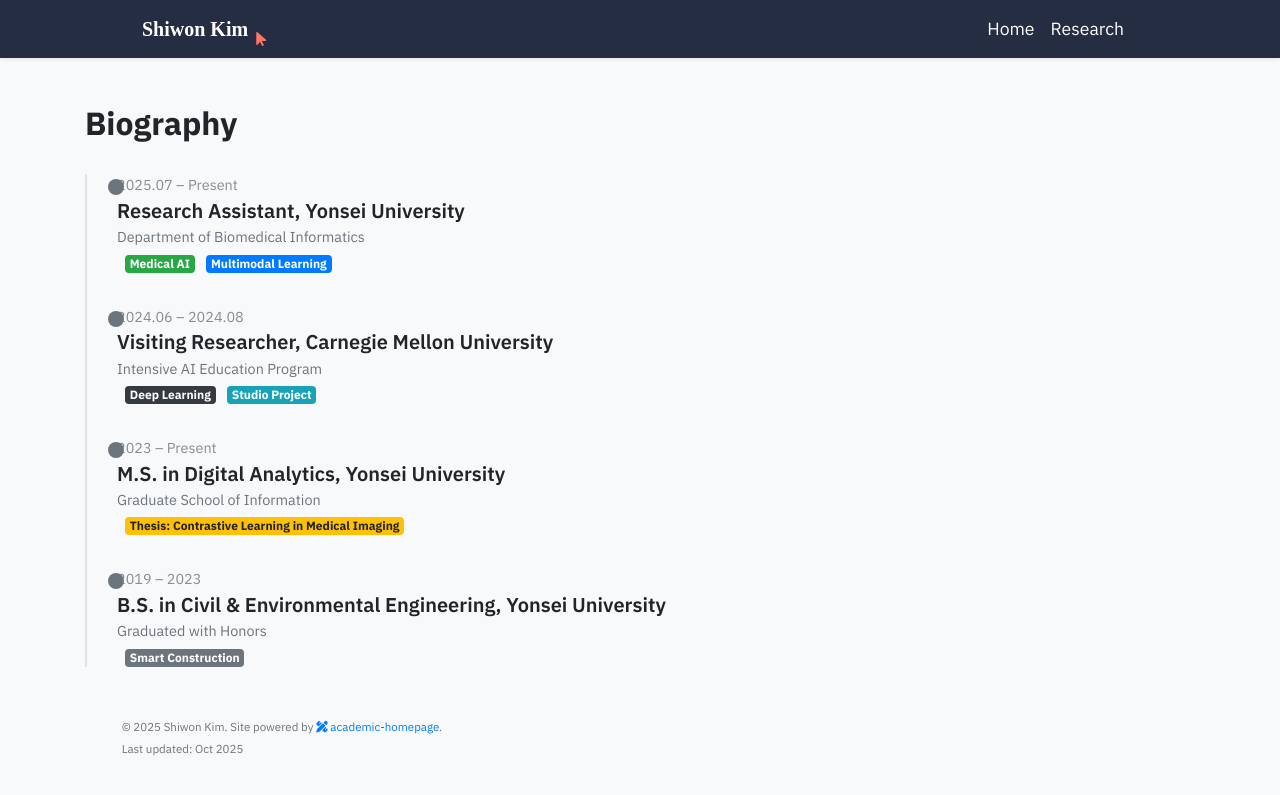
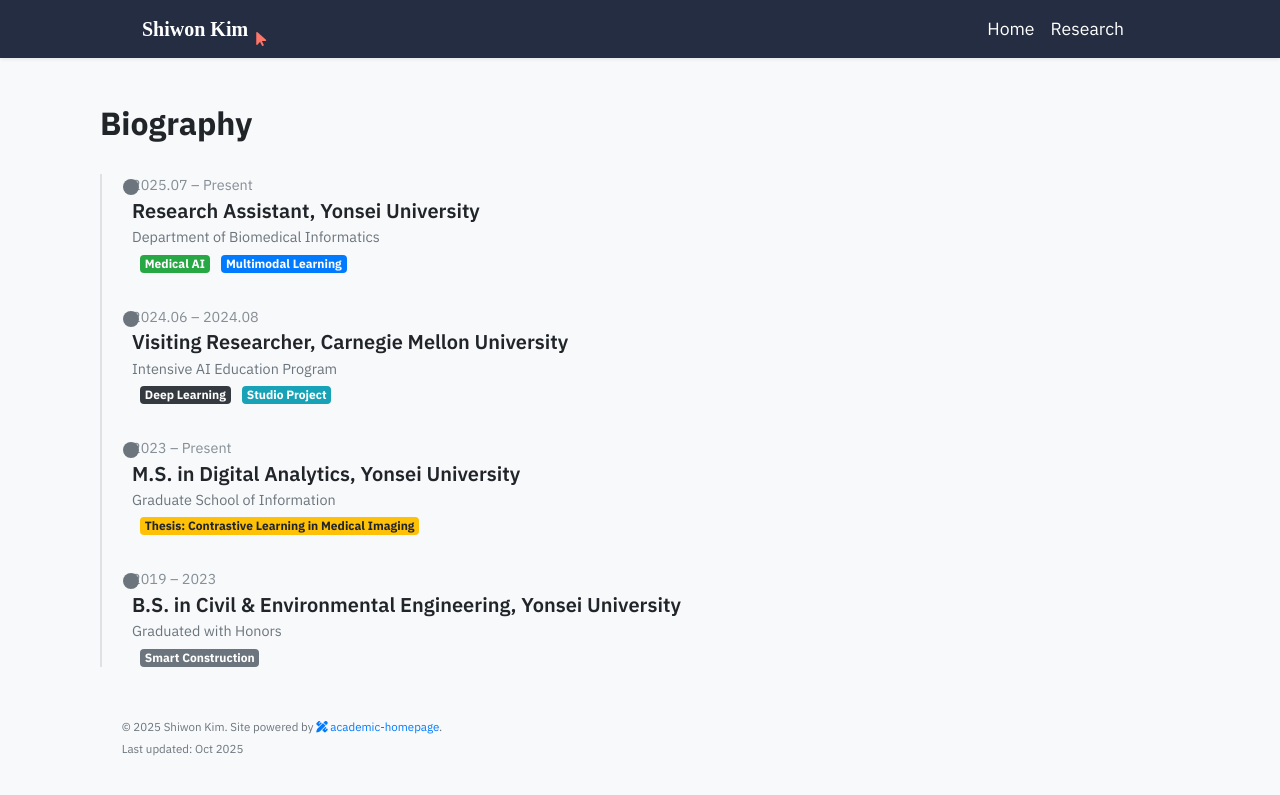
Before and after one commit to shiwonkim/shiwonkim.github.io, a Jekyll site: the page built from bio.html, in a window 1280 px wide. Shown: the top 795 px of the page. Built offline with Jekyll 4.4.1, drawn with Linux system fonts in a browser that asks for light colours; nearby versions of some CDN libraries; some web fonts are replaced; a style sheet for code colours, icons or effects is not loaded.

Commit message:
edit profile

```diff
--- a/_layouts/default.html
+++ b/_layouts/default.html
@@ -31,7 +31,8 @@
 </head>
 <body class="bg-light" {{ page.body_attr }}>
     {% include navbar.html %}
-    <div class="{% if page.container_class %}{{ page.container_class }}{% else %}container-fluid{% endif %}">
+    <!-- <div class="{% if page.container_class %}{{ page.container_class }}{% else %}container-fluid{% endif %}"> -->
+    <div class="container">
         {{content}}
     </div>
     {% include footer.html %}
```
